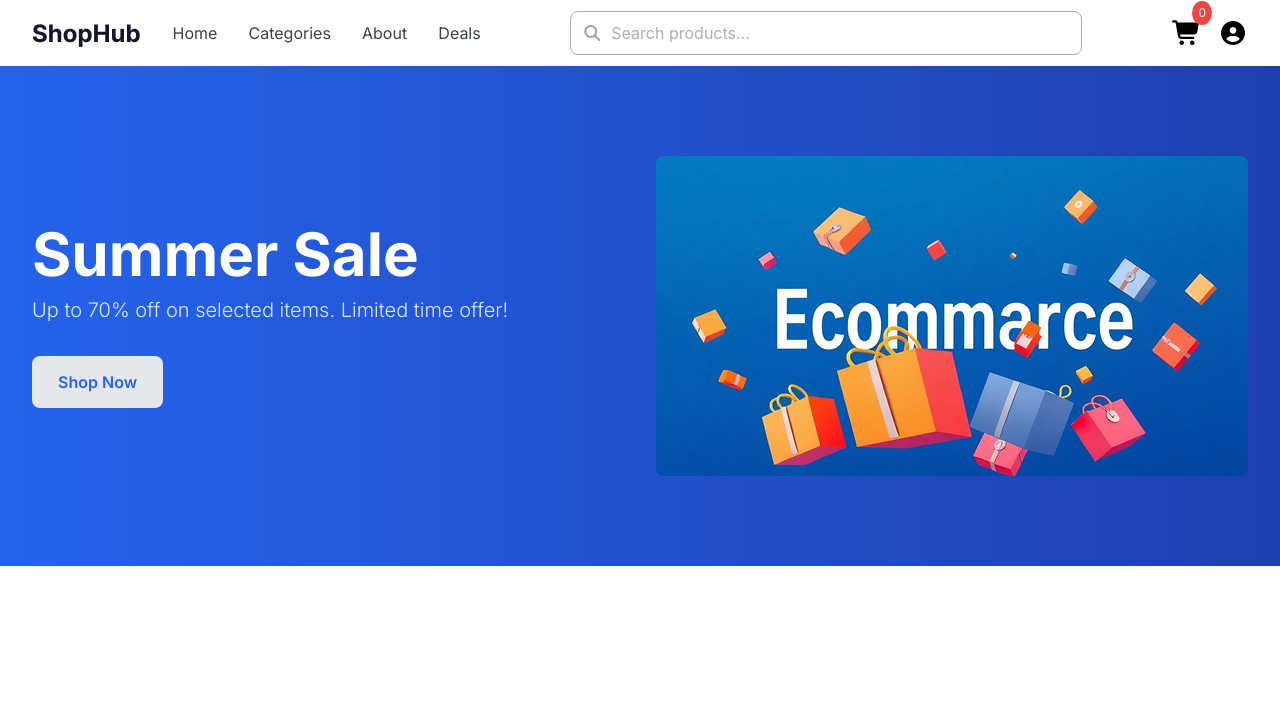
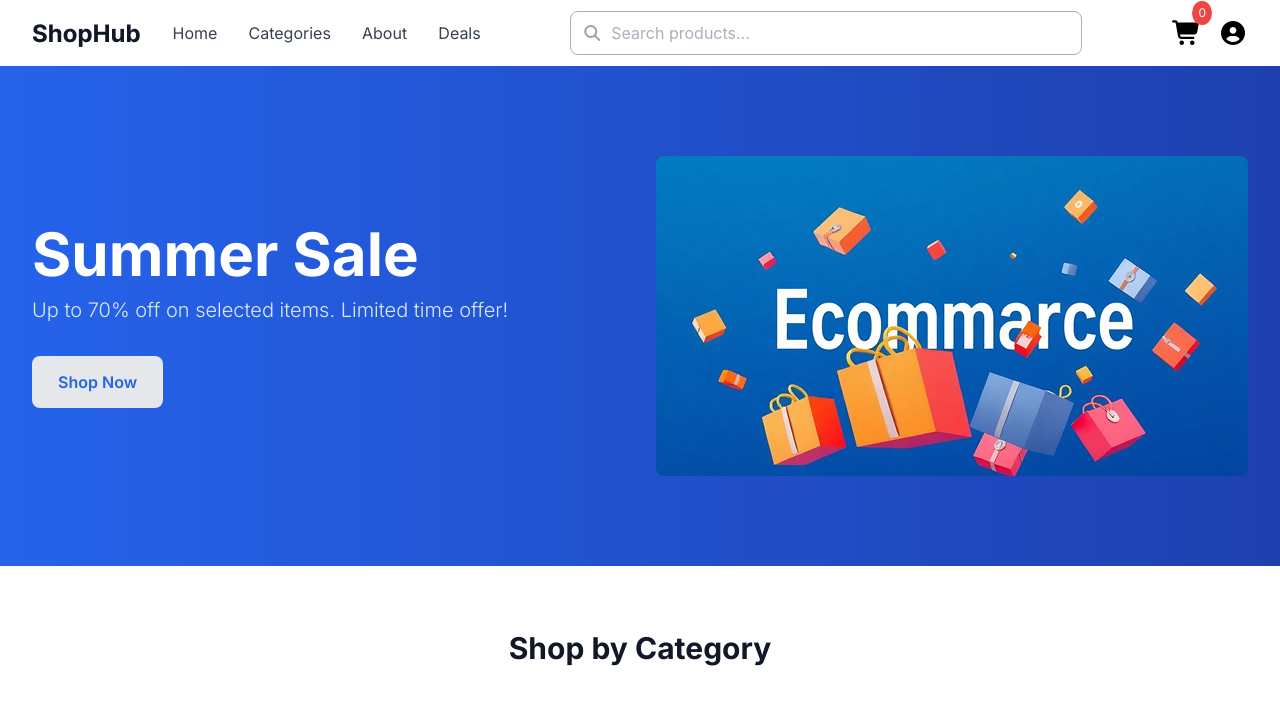
Before and after one commit to imam-programmer/ShopHub-E-commerce, a React (Vite) app: page / in a window 1280 px wide. Shown: the top 704 px of the page. Built offline with nearby package versions, Linux system fonts and the light colour scheme.

Commit message:
Catagory first part done

```diff
--- a/src/App.jsx
+++ b/src/App.jsx
@@ -1,12 +1,14 @@
 import React from 'react'
 import Header from './components/Header'
 import Banner from './components/Banner'
+import Category from './components/Category'
 
 const App = () => {
   return (
     <>
    <Header/>
    <Banner/>
+   <Category/>
     </>
   )
 }
--- a/src/components/Banner.jsx
+++ b/src/components/Banner.jsx
@@ -2,7 +2,7 @@ import React from 'react'
 
 const Banner = () => {
   return (
-    <section className='h-125 bg-linear-to-r from-[#2563EB] to-[#1E40AF]'>
+    <section className='h-125 bg-linear-to-r from-[#2563EB] to-[#1E40AF]' >
         <div className="container">
           <div className="banner-container flex justify-between items-center pt-22.5">
             <div className="banner-text">
--- /dev/null
+++ b/src/components/Category.jsx
@@ -0,0 +1,13 @@
+import React from 'react'
+
+const Category = () => {
+  return (
+    <section className='pt-16'>
+<div className="container">
+    <h2 className='text-[30px] font-bold font-inter leading-9 text-[#111827] text-center pb-8'>Shop by Category</h2>
+</div>
+    </section>
+  )
+}
+
+export default Category
--- a/src/index.css
+++ b/src/index.css
@@ -21,3 +21,6 @@
 .banner-btn{
     @apply font-inter text-[16px] font-semibold text-[#2563EB] bg-[#E5E7EB] rounded-lg pt-3.5 pb-3.5 pr-[26.06px] pl-[26.06px]
 }
+/* ==========Banner done================= */
+
+/* =============Category start=================== */
```
